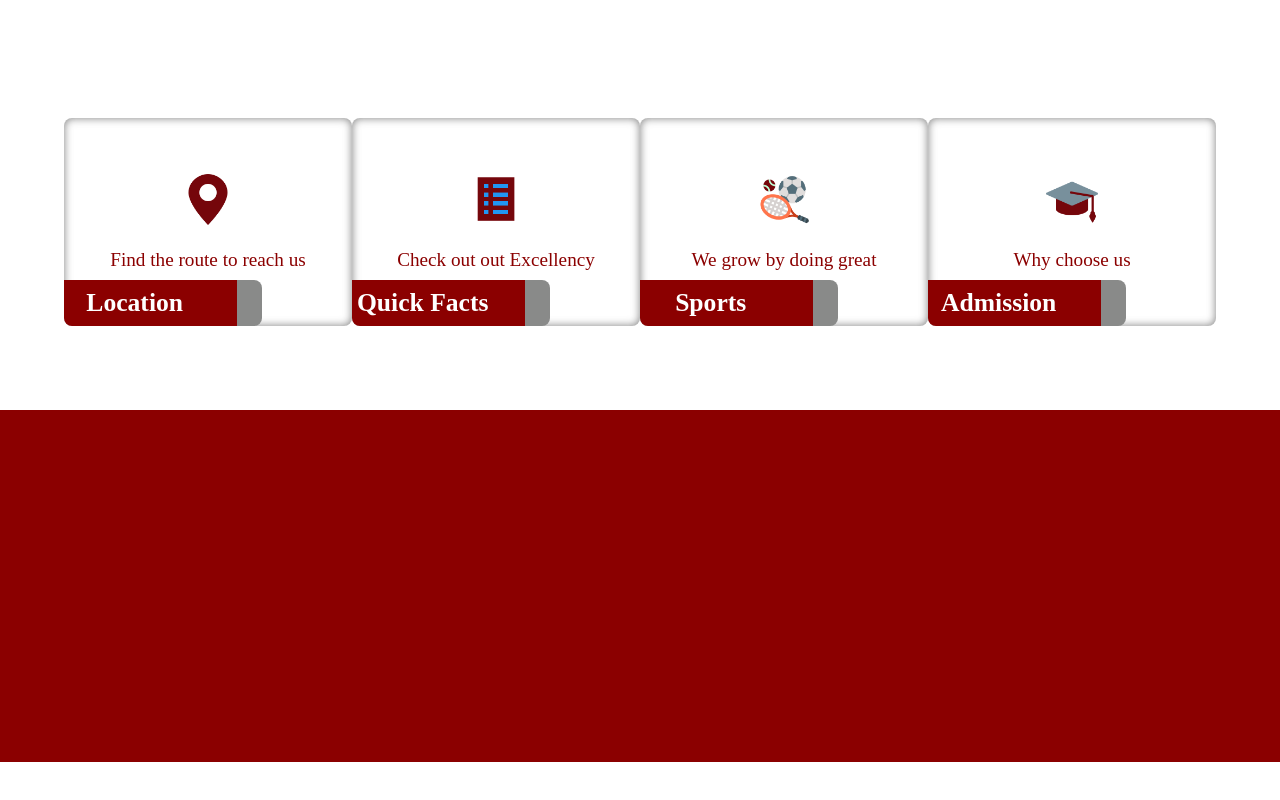
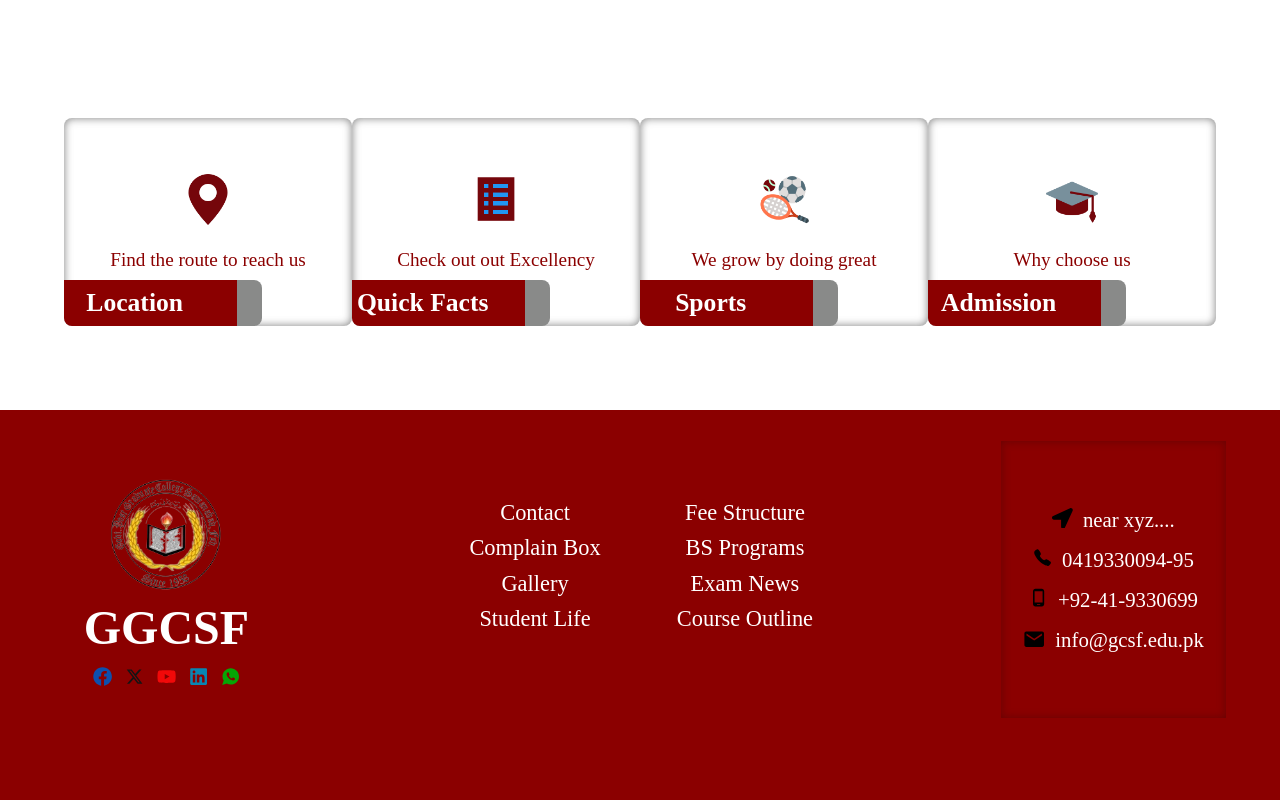
Before and after one commit to RMHamzaArif89/FYP-College-Website, a React (Vite) app in the folder College_Site_Frontend/: page / in a window 1280 px wide. Shown: the part 2390-3190 px from the top of the page. Before the commit the page ends 3152 px from the top, so only its background shows below. Built offline with nearby package versions, Linux system fonts and the light colour scheme.

Commit message:
created footer & design it

```diff
--- a/College_Site_Frontend/src/Components/Footer/Footer.jsx
+++ b/College_Site_Frontend/src/Components/Footer/Footer.jsx
@@ -1,10 +1,67 @@
 import React from 'react'
 import './footer.css'
-
+import { FaFacebook } from "react-icons/fa";
+import { RiTwitterXFill, RiYoutubeFill } from "react-icons/ri";
+import { FaYoutube } from "react-icons/fa";
+import { FaLinkedin } from "react-icons/fa";
+import { IoLogoWhatsapp } from "react-icons/io";
+import { IoCall } from "react-icons/io5";
+import { IoMdMail } from "react-icons/io";
+import { FaLocationArrow } from "react-icons/fa";
+import { MdOutlinePhoneAndroid } from "react-icons/md";
 function Footer() {
   return (
     <div className='footer'>
+      <div className="footer-col1">
+        <div className="footerLogo">
+          <img src="/images/logo.png" alt="" className="footerLogoImg" />
+          <div className="footerLogoH1">GGCSF</div>
+        </div>
+        <div className="footerSocialLinks">
 
+          <li> <FaFacebook className='s_icon facebook' /> </li>
+          <li> <RiTwitterXFill className='s_icon twitter' /> </li>
+          <li> <FaYoutube className='s_icon youtube' /> </li>
+          <li> <FaLinkedin className='s_icon linkedin' /> </li>
+          <li> <IoLogoWhatsapp className='s_icon whatsapp' /> </li>
+
+        </div>
+      </div>
+      <div className="footer-col2">
+        <div className="col21 col2">
+          <li>Contact</li>
+          <li>Complain Box</li>
+          <li>Gallery</li>
+          <li>Student Life</li>
+        </div>
+        <div className="col22 col2">
+          <li>Fee Structure</li>
+          <li>BS Programs</li>
+          <li>Exam News</li>
+          <li>Course Outline</li>
+        </div>
+      </div>
+      <div className="footer-col3">
+        <div className="footerContactInfo">
+          <li>
+            <FaLocationArrow className='address' />
+            near xyz....
+          </li>
+          <li>
+            <IoCall className='call' />
+            0419330094-95
+          </li>
+          <li>
+            <MdOutlinePhoneAndroid className='call' />
+            +92-41-9330699
+          </li>
+          <li>
+            <IoMdMail className='mail' />
+            info@gcsf.edu.pk
+          </li>
+
+        </div>
+      </div>
     </div>
   )
 }
--- a/College_Site_Frontend/src/Components/Footer/footer.css
+++ b/College_Site_Frontend/src/Components/Footer/footer.css
@@ -1,6 +1,162 @@
 .footer{
     width: 100%;
-    height: 22rem;
+    height: 26rem;
     display: flex;
     background: darkred;
+    padding: 1rem 3rem;
 }
+.footer-col1{
+    width: 20%;
+    margin: 0 auto;
+    height: 85%;
+    display: flex;
+    justify-content: center;
+    align-items: center;
+    flex-direction: column;
+    gap: 1rem;
+
+}
+.footerLogo{
+    width: 95%;
+    height:50%;
+    display: flex;
+    align-items: center;
+    justify-content: center;
+    flex-direction: column;
+
+}
+.footerLogo .footerLogoImg{
+    width: 8rem;
+    height: 8rem;
+}
+.footerLogo .footerLogoH1{
+    font-size: 3rem;
+    font-weight: bold;
+    color: white;
+}
+.footerSocialLinks{
+    width: 80%;
+    display: flex;
+    align-items: center;
+    justify-content: center;
+    gap: 0.8rem;
+    height: 2.2rem;
+}
+.footerSocialLinks li{
+    list-style: none;
+    font-size: 1.2rem;
+    transition: all 0.3s linear;
+
+}
+
+.facebook{
+    color: rgb(13, 80, 174);
+}
+.youtube{
+    color: rgb(241, 9, 9);
+}
+.linkedin{
+    color: rgb(9, 134, 179);
+}
+.whatsapp{
+    color:rgb(5, 166, 5);
+}
+.twitter{
+    color: rgb(20, 20, 20);
+}
+.footerSocialLinks .s_icon:hover{
+    color: rgb(236, 135, 135);
+    cursor: pointer;
+    transform: scale(1.2);
+}
+
+.footer-col2{
+    width: 60%;
+    padding: 2rem;
+    display: flex;
+    align-items: center;
+    justify-content: center;
+    gap: 1rem;
+    flex-direction: row;
+
+}
+.col2{
+    padding: .6rem;
+    width: 30%;
+    min-height: 80%;
+    max-height: auto;
+    display: flex;
+    flex-direction: column;
+    align-items: center;
+    gap: .6rem;
+}
+.col2 li{
+    list-style: none;
+    color: white;
+    font-size: 1.4rem;
+
+}
+.footer-col3{
+    width: 20%;
+    height: 80%;
+    display: flex;
+    align-items: center;
+    justify-content: center;
+
+
+}
+.footerContactInfo{
+    width: 95%;
+    height: 90%;
+    display: flex;
+    flex-direction: column;
+    align-items: center;
+    justify-content: center;
+    gap: 1rem;
+    box-shadow: 0 0 8px inset rgba(91, 4, 4, 0.8);
+}
+.footerContactInfo li{
+    list-style: none;
+    display: flex;
+    gap: 0.6rem;
+    font-size: 1.3rem;
+    color: white;
+}
+.footerContactInfo li .call{
+    color: black;
+    font-size: 1.2rem;
+}
+.footerContactInfo li .mail{
+    color: black;
+    font-size: 1.4rem;
+}
+.footerContactInfo li .address{
+    color:black;
+}
+
+
+
+
+
+
+@media (max-width:968px) and (min-width:200px) {
+    .footer{
+        display: flex;
+        flex-direction: column;
+        align-items: center;
+    }
+    .footer-col2{
+        width: 90%;
+
+
+    }
+    .footer-col2 .col2{
+        width: 50%;
+    }
+    .footer-col3{
+        width: 50%;
+    }
+    .footer-col3 .footerContactInfo{
+        padding: 2rem 0;
+    }
+}
```
Also changed, not shown: College_Site_Frontend/src/Pages/AdmissionProcess/AdmissionProcess.jsx (+12 -0 lines), College_Site_Frontend/src/Pages/Location/Location.jsx (+12 -0 lines), College_Site_Frontend/src/Pages/QuickFacts/QuickFacts.jsx (+12 -0 lines), College_Site_Frontend/src/Pages/Sports/Sports.jsx (+11 -0 lines).
